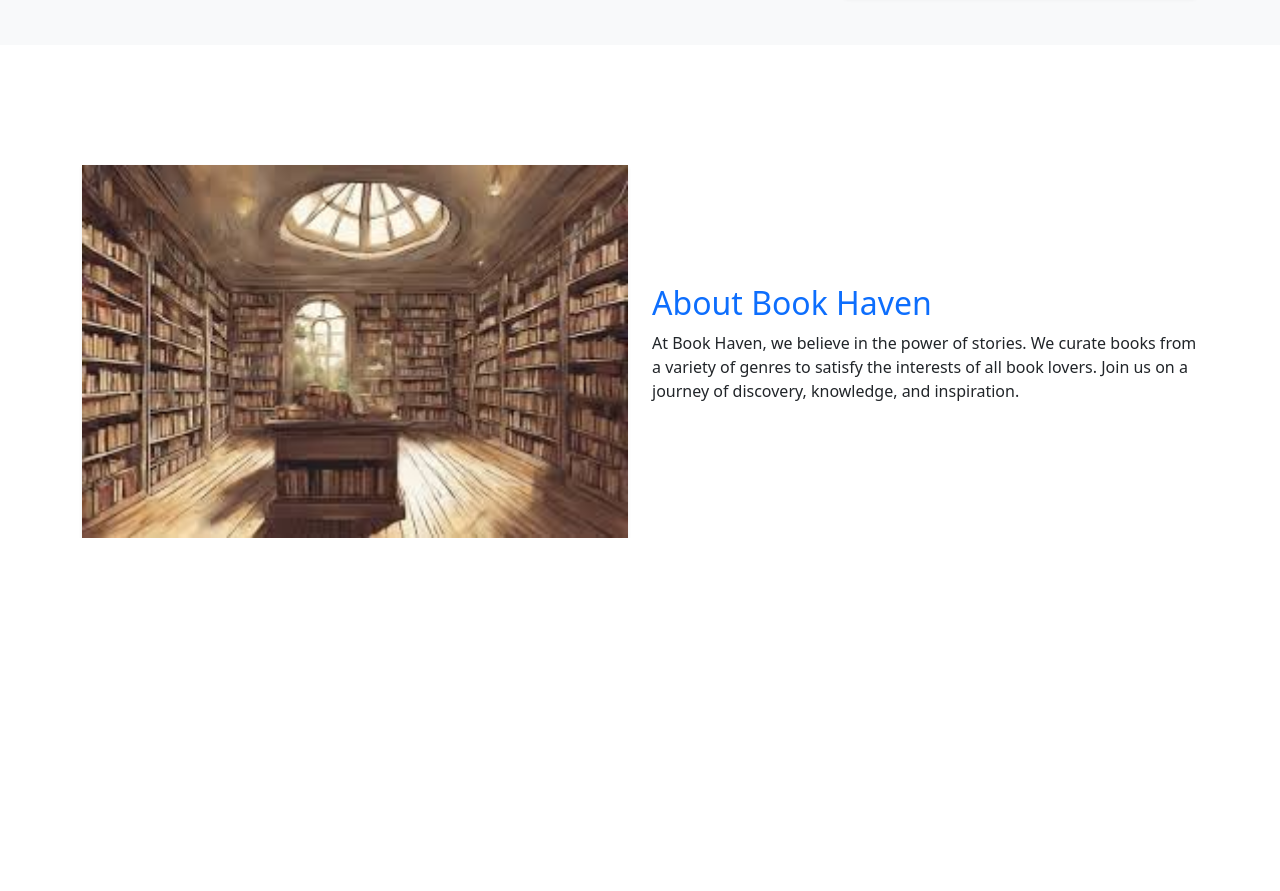
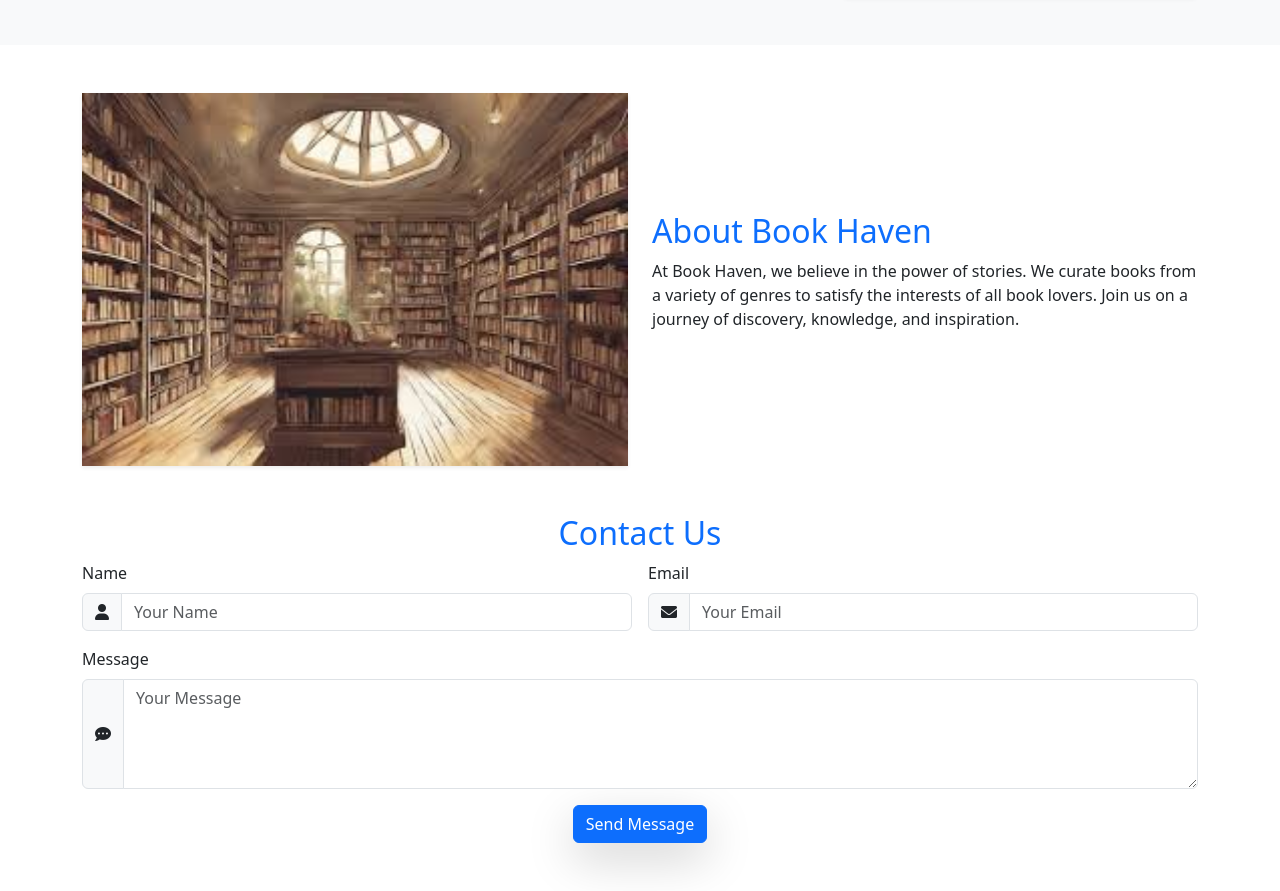
Before and after one commit to MostofaAsik/Book-Heaven, a plain HTML site: page index.html in a window 1280 px wide. Shown: the part 2182-3073 px from the top of the page. Before the commit the page ends 2720 px from the top, so only its background shows below. Drawn offline with nearby package versions, Linux system fonts and the light colour scheme; a script that the page names is missing.

Commit message:
Contact section

```diff
--- a/index.html
+++ b/index.html
@@ -162,7 +162,7 @@
     <div class="container">
         <h2 class="text-center text-primary">What Our Readers Say</h2>
         <div class="row g-4">
-            <!-- Testimonial 1 -->
+
             <div class="col-md-4">
                 <div class="card text-center shadow-sm p-3">
                     <img src="./img/r1 (1).jpg" class="rounded-circle mx-auto" style="width: 100px; height: 100px;"
@@ -202,7 +202,7 @@
 </section>
 <!-- End Testimonials Section -->
 <!-- About Section -->
-<section id="about" class="container " style="margin-top: 120px;">
+<section id="about" class="container my-5 " >
     <div class="row align-items-center">
         <div class="col-md-6">
             <img src="./img/images.jfif" class="img-fluid shadow-sm w-100" alt="About Us">
@@ -215,6 +215,53 @@
     </div>
 </section>
 <!-- End About Section -->
+
+<!-- Contact Form Section with Icons -->
+<section id="contact" class="container my-5">
+    <h2 class="text-center text-primary">Contact Us</h2>
+    <form class="row g-3">
+
+        <div class="col-md-6">
+            <label for="name" class="form-label">Name</label>
+            <div class="input-group">
+                <span class="input-group-text"><i class="fas fa-user"></i></span>
+                <input type="text" class="form-control" id="name" placeholder="Your Name">
+            </div>
+        </div>
+
+
+        <div class="col-md-6">
+            <label for="email" class="form-label">Email</label>
+            <div class="input-group">
+                <span class="input-group-text"><i class="fas fa-envelope"></i></span>
+                <input type="email" class="form-control" id="email" placeholder="Your Email">
+            </div>
+        </div>
+
+
+        <div class="col-12">
+            <label for="message" class="form-label">Message</label>
+            <div class="input-group">
+                <span class="input-group-text"><i class="fas fa-comment-dots"></i></span>
+                <textarea class="form-control" id="message" rows="4" placeholder="Your Message"></textarea>
+            </div>
+        </div>
+
+
+        <div class="col-12 text-center">
+            <button type="submit" class="btn btn-primary shadow-lg">Send Message</button>
+        </div>
+    </form>
+</section>
+<!-- End Contact Form Section -->
+
+
+
+
+
+
+
+
 <!-- Bootstrap JS Bundle -->
 <script src="https://cdn.jsdelivr.net/npm/bootstrap@5.3.3/dist/js/bootstrap.bundle.min.js"
     integrity="sha384-YvpcrYf0tY3lHB60NNkmXc5s9fDVZLESaAA55NDzOxhy9GkcIdslK1eN7N6jIeHz"
```
